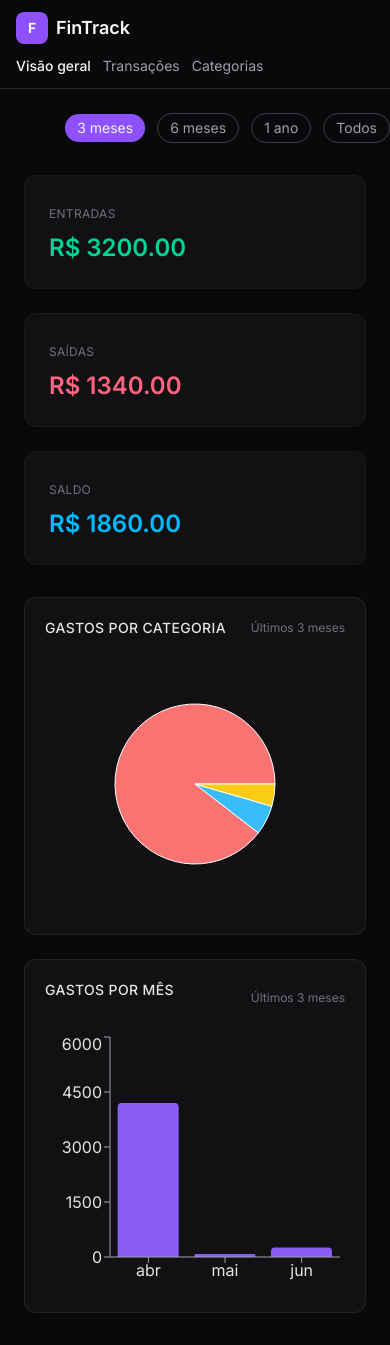
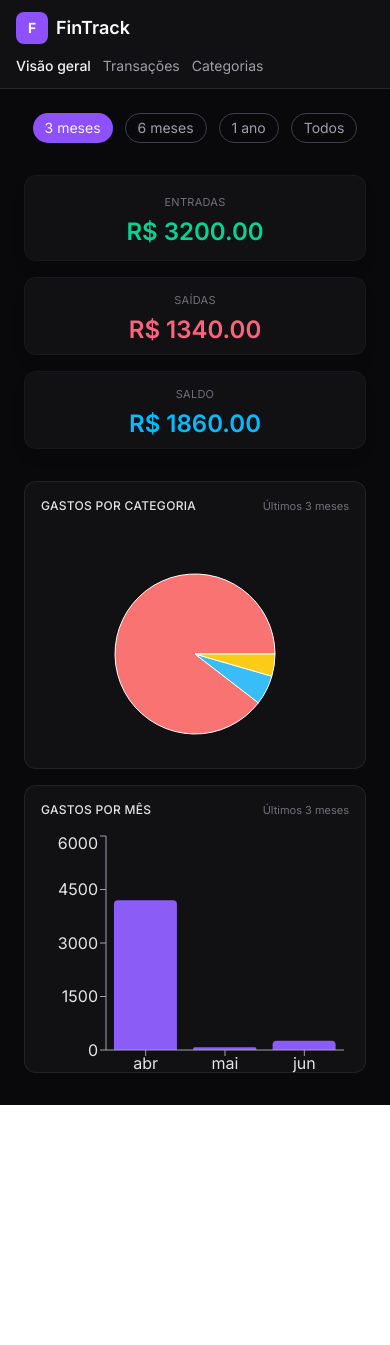
Before and after one commit to ManzanoW/fintrack, a Next.js app: page / in a window 390 px wide. After the commit the page ends 1105 px from the top, so only its background shows below. Built offline with nearby package versions, Linux system fonts and the light colour scheme.

Commit message:
style: improved dashboard layout on mobile

```diff
--- a/src/app/header/Header.tsx
+++ b/src/app/header/Header.tsx
@@ -2,8 +2,8 @@ import NavBar from "../navBar/NavBar";
 
 export default function Header() {
   return (
-    <header className="border-b border-zinc-800">
-      <div className="mx-auto max-w-6xl px-4 py-3 flex flex-col gap-3 sm:flex-row sm:items-center sm:justify-between">
+    <header className="border-b border-zinc-800 bg-zinc-900/60 backdrop-blur-sm  w-full z-10">
+      <div className="mx-auto max-w-6xl px-4 py-3 flex flex-col  gap-3 sm:flex-row sm:items-center sm:justify-between">
         <div className="flex items-center gap-2">
           <div className="h-8 w-8 rounded-lg bg-violet-500 flex items-center justify-center text-sm font-bold select-none">
             F
@@ -13,7 +13,7 @@ export default function Header() {
           </span>
         </div>
 
-        <div className="flex justify-start sm:justify-end">
+        <div className="flex  sm:justify-end">
           <NavBar />
         </div>
       </div>
--- a/src/app/page.tsx
+++ b/src/app/page.tsx
@@ -225,8 +225,8 @@ export default function Dashboard() {
     <div className="min-h-screen bg-zinc-950 text-zinc-50">
       <Header />
 
-      <div className="flex items-center gap-3 text-sm text-zinc-400 justify-end mt-6">
-        <span className="hidden sm:inline select-none">Período:</span>
+      <div className="flex justify-center gap-3 text-sm text-zinc-400 mt-6 ">
+        <span className="hidden sm:inline select-none ">Período:</span>
         {[
           { label: "3 meses", value: "3m" },
           { label: "6 meses", value: "6m" },
@@ -248,29 +248,29 @@ export default function Dashboard() {
       </div>
       {/* Cards de resumo */}
       <main className="mx-auto max-w-6xl px-6 py-8 select-none">
-        <div className="grid grid-cols-1 md:grid-cols-3 gap-6 mb-8">
-          <div className="bg-zinc-900/60 border border-zinc-800/40 backdrop-blur-sm p-6 rounded-xl shadow-lg text-left hover:scale-[1.02] transition-shadow hover:shadow-emerald-400/50 hover:border-emerald-400/80">
-            <span className="text-xs uppercase tracking-wide text-zinc-500">
+        <div className="grid grid-cols-1 sm:grid-cols-3 gap-4 sm:gap-6 mb-8">
+          <div className="bg-zinc-900/60 border border-zinc-800/40 backdrop-blur-sm px-4 py-3 sm:p6 rounded-xl shadow-lg text-center sm:text-left hover:scale-[1.02] transition-shadow hover:shadow-emerald-400/50 hover:border-emerald-400/80">
+            <span className="text-[11px] uppercase tracking-wide text-zinc-500">
               Entradas
             </span>
-            <p className="mt-2 text-2xl font-semibold text-emerald-400">
+            <p className="mt-1 text-2xl font-semibold text-emerald-400">
               R$ {totalIn.toFixed(2)}
             </p>
           </div>
-          <div className="bg-zinc-900/60 border border-zinc-800/40 backdrop-blur-sm p-6 rounded-xl shadow-lg text-left hover:scale-[1.02] transition-shadow hover:shadow-rose-400/50 hover:border-rose-400/80">
-            <span className="text-xs uppercase tracking-wide text-zinc-500">
+          <div className="bg-zinc-900/60 border border-zinc-800/40 backdrop-blur-sm p-2 sm:p6 rounded-xl shadow-lg text-center sm:text-left hover:scale-[1.02] transition-shadow hover:shadow-rose-400/50 hover:border-rose-400/80">
+            <span className="text-[11px] uppercase tracking-wide text-zinc-500">
               Saídas
             </span>
-            <p className="mt-2 text-2xl font-semibold text-rose-400">
+            <p className="mt-1 text-2xl font-semibold text-rose-400">
               R$ {totalOut.toFixed(2)}
             </p>
           </div>
-          <div className="bg-zinc-900/60 border border-zinc-800/40 backdrop-blur-sm p-6 rounded-xl shadow-lg text-left hover:scale-[1.02] transition-shadow hover:shadow-sky-400/50 hover:border-sky-400/80">
-            <span className="text-xs uppercase tracking-wide text-zinc-500">
+          <div className="bg-zinc-900/60 border border-zinc-800/40 backdrop-blur-sm p-2 sm:p6 rounded-xl shadow-lg text-center sm:text-left hover:scale-[1.02] transition-shadow hover:shadow-sky-400/50 hover:border-sky-400/80">
+            <span className="text-[11px] uppercase tracking-wide text-zinc-500">
               Saldo
             </span>
             <p
-              className={`mt-2 text-2xl font-semibold ${
+              className={`mt-1 text-2xl font-semibold ${
                 balance >= 0 ? "text-sky-400" : "text-rose-400"
               }`}
             >
@@ -280,14 +280,14 @@ export default function Dashboard() {
         </div>
 
         {/* Gráficos */}
-        <div className="grid grid-cols-1 lg:grid-cols-2 gap-6">
+        <div className="space-y-4 lg:grid lg:grid-cols-2 lg:gap-6 lg:space-y-0">
           {/* Pizza por categoria */}
-          <div className="bg-zinc-900/60 border border-zinc-800/80 rounded-xl p-5 hover:scale-[1.02] transition-transform hover:border-violet-500/40 hover:shadow-violet-400/50 hover:shadow-lg">
-            <div className="flex items-center justify-between mb-4">
-              <h2 className="text-sm font-medium text-zinc-200 uppercase tracking-wide">
+          <div className="bg-zinc-900/60 border border-zinc-800/80 rounded-xl p-4 h-72 lg:h-80 hover:scale-[1.02] transition-transform hover:border-violet-500/40 hover:shadow-violet-400/50 hover:shadow-lg">
+            <div className="flex items-center justify-between mb-3">
+              <h2 className="text-xs font-medium text-zinc-200 uppercase tracking-wide">
                 Gastos por Categoria
               </h2>
-              <span className="text-xs text-zinc-500">
+              <span className="text-[11px] text-zinc-500">
                 {period === "3m"
                   ? "Últimos 3 meses"
                   : period === "6m"
@@ -297,7 +297,7 @@ export default function Dashboard() {
                       : "Todo período"}
               </span>
             </div>
-            <ResponsiveContainer width="100%" height={260}>
+            <ResponsiveContainer width="100%" height="100%">
               <PieChart>
                 <Tooltip
                   contentStyle={{
@@ -329,12 +329,13 @@ export default function Dashboard() {
           </div>
 
           {/* Barras por mês */}
-          <div className="bg-zinc-900/60 border border-zinc-800/80 rounded-xl p-5 hover:scale-[1.02] transition-transform hover:border-violet-500/40 hover:shadow-violet-400/50 hover:shadow-lg">
-            <div className="flex items-center justify-between mb-4">
-              <h2 className="text-sm font-medium mb-4 text-zinc-200 uppercase tracking-wide">
+          <div className="bg-zinc-900/60 border border-zinc-800/80 rounded-xl p-4 h-72 lg:h-80
+           hover:scale-[1.02] transition-transform hover:border-violet-500/40 hover:shadow-violet-400/50 hover:shadow-lg">
+            <div className="flex items-center justify-between mb-3">
+              <h2 className="text-xs font-medium text-zinc-200 uppercase tracking-wide">
                 Gastos por Mês
               </h2>
-              <span className="text-xs text-zinc-500">
+              <span className="text-[11px] text-zinc-500">
                 {" "}
                 {period === "3m"
                   ? "Últimos 3 meses"
@@ -345,7 +346,7 @@ export default function Dashboard() {
                       : "Todo período"}
               </span>
             </div>
-            <ResponsiveContainer width="100%" height={260}>
+            <ResponsiveContainer width="100%" height="100%">
               <BarChart data={monthlyData}>
                 <Tooltip
                   cursor={{ fill: "transparent" }}
```
